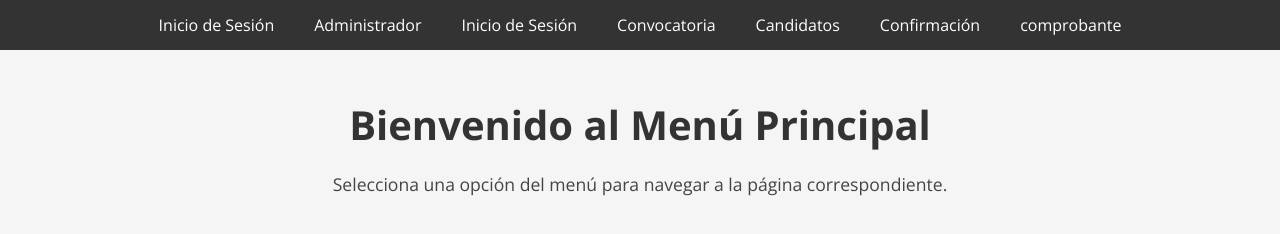
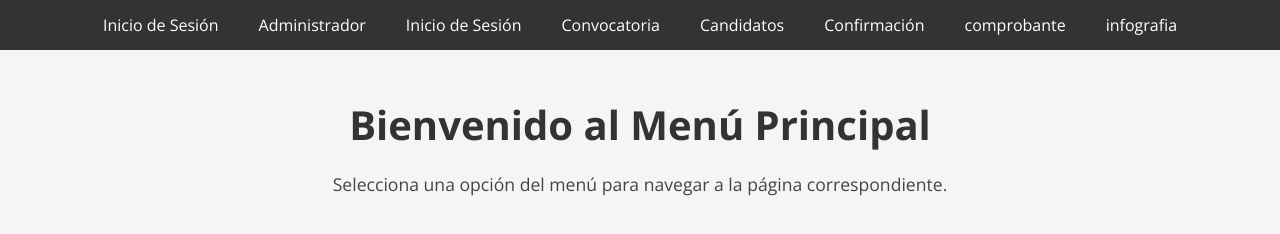
Before and after one commit to sadekyamil/clase-innovacion, a plain HTML site: page index.html in a window 1280 px wide. Drawn offline with nearby package versions, Linux system fonts and the light colour scheme.

Commit message:
Update index.html

```diff
--- a/index.html
+++ b/index.html
@@ -96,6 +96,7 @@
             <li><a href="confirmacion.html">Confirmación</a></li>
 
              <li><a href="pdf.html">comprobante</a></li>
+            <li><a href="infografia.html">infografia</a></li>
         </ul>
     </nav>
 
```
